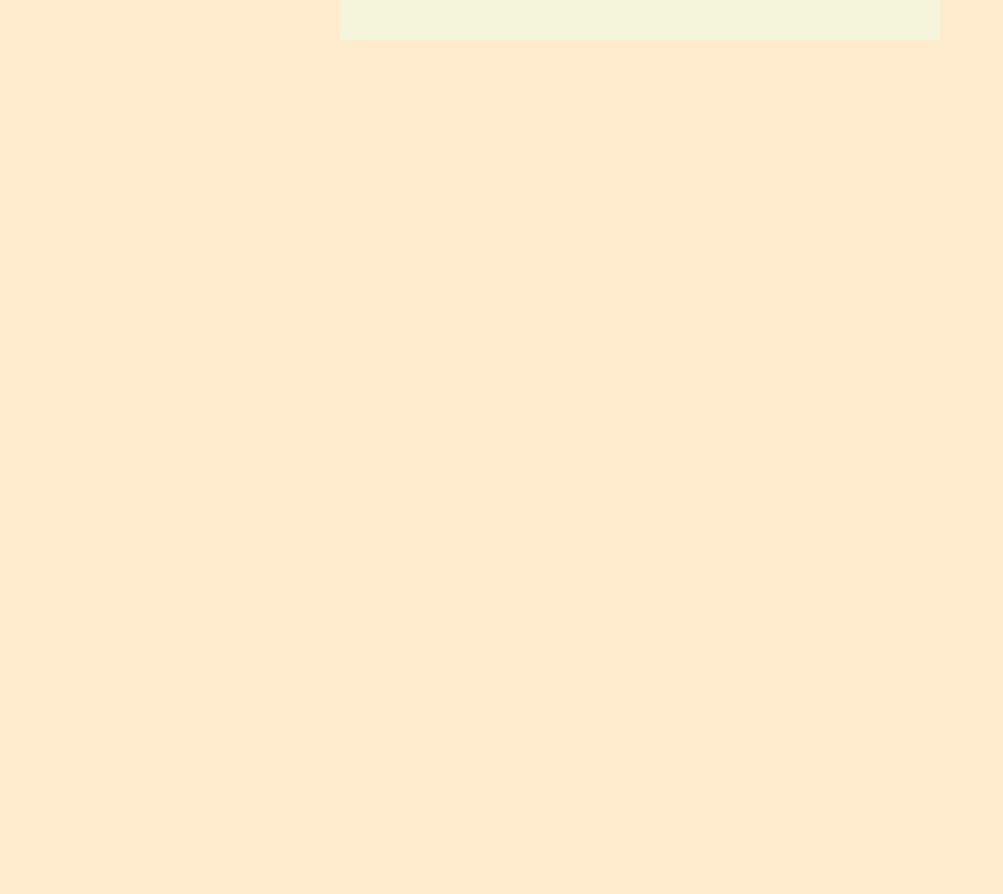
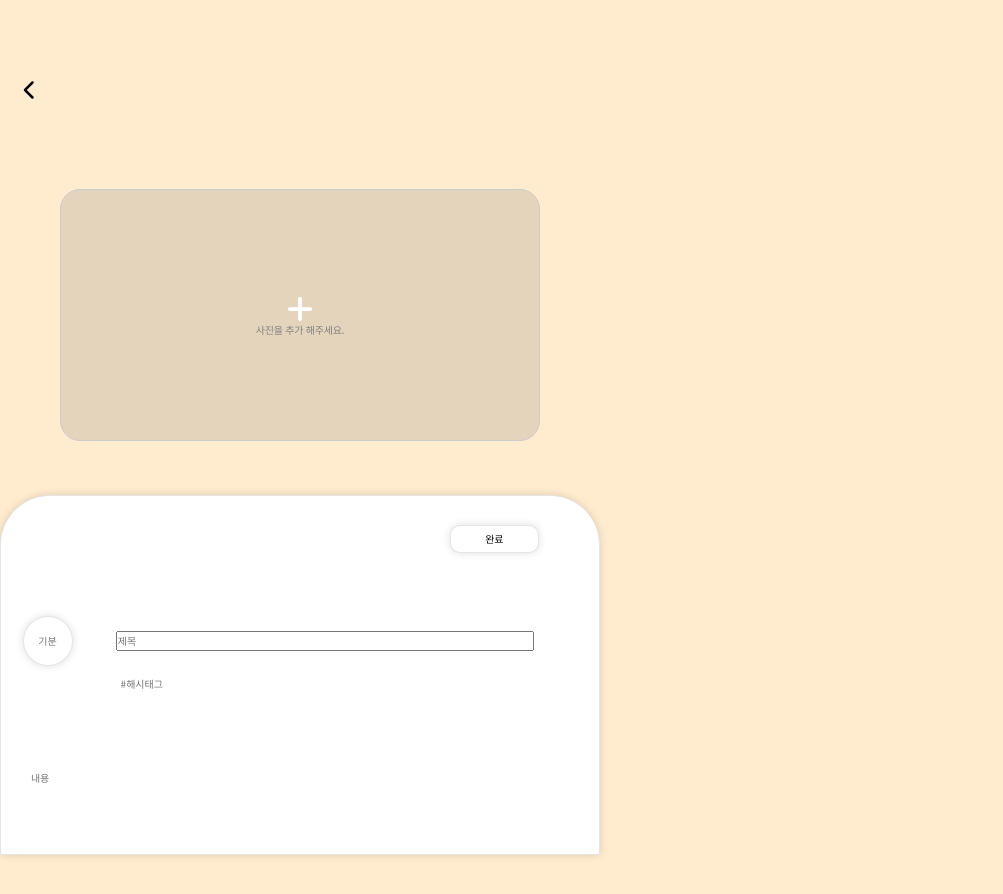
Before and after one commit to hakjaeson/date-app-client, a React (Create React App) app: page /createpage in a window 1280 px wide. Shown: the top 894 px of the page, without its empty margins (0-1003 px from the left). Before the commit the page ends 800 px from the top, so only its background shows below. Built offline with nearby package versions, Linux system fonts and the light colour scheme.

Commit message:
feat: 라우터 페이지구분

```diff
--- a/package.json
+++ b/package.json
@@ -14,6 +14,8 @@
     "eslint-config-prettier": "^9.1.0",
     "normalize.css": "^8.0.1",
     "react": "^18.2.0",
+    "react-beautiful-dnd": "^13.1.1",
+    "react-dnd": "^16.0.1",
     "react-dom": "^18.2.0",
     "react-draggable": "^4.4.6",
     "react-hook-form": "^7.48.2",
--- a/src/App.js
+++ b/src/App.js
@@ -1,12 +1,15 @@
 import { Route, Routes } from "react-router";
 import "../src/styles/common/App.css";
 
+import MainPage from "./pages/mainpage/MainPage";
+import CreatePage from "./pages/createpage/CreatePage";
 
 function App() {
   return (
-    <div className="App">
-
-    </div>
+    <Routes>
+      <Route path="/" element={<MainPage />} />
+      <Route path="/createpage" element={<CreatePage />} />
+    </Routes>
   );
 }
 
--- a/src/pages/createpage/CreatePage.js
+++ b/src/pages/createpage/CreatePage.js
@@ -7,6 +7,7 @@ import CreatePageForm from "./CreatePageForm";
 const Wrapper = styled.div`
   position: relative;
   width: 100%;
+  min-width: 320px;
   max-width: 600px;
   max-height: 900px;
   display: flex;
@@ -39,7 +40,7 @@ const CreatePageMain = styled.div`
   /* background-color: blue; */
   position: relative;
   width: 100%;
-  height: 90%;
+  height: 90vh;
 `;
 
 const CreatePage = () => {
--- a/src/pages/createpage/CreatePageForm.js
+++ b/src/pages/createpage/CreatePageForm.js
@@ -4,6 +4,7 @@ import React from "react";
 import { faPlus } from "@fortawesome/free-solid-svg-icons";
 import { FontAwesomeIcon } from "@fortawesome/react-fontawesome";
 import { useForm } from "react-hook-form";
+import FormDrag from "./FormDrag";
 
 const CreatePageFormTag = styled.form`
   position: relative;
@@ -44,74 +45,6 @@ const ImageButton = styled.div`
   border-radius: 20px;
 `;
 
-const FormContents = styled.div`
-  background-color: #fff;
-  position: relative;
-  display: flex;
-  flex-direction: column;
-  align-items: center;
-  width: 100%;
-  height: 50%;
-  gap: 10px;
-
-  border: 0.1rem solid rgba(0, 0, 0, 0.1);
-  box-shadow: 0 0 0.8rem rgba(0, 0, 0, 0.13);
-  border-radius: 50px 50px 0 0;
-`;
-
-const FormButton = styled.button`
-  position: absolute;
-  top: 8%;
-  right: 10%;
-  width: 15%;
-  height: 8%;
-  background-color: #fff;
-
-  border: 0.1rem solid rgba(0, 0, 0, 0.1);
-  box-shadow: 0 0 0.8rem rgba(0, 0, 0, 0.13);
-  border-radius: 10px;
-`;
-
-const FormTop = styled.div`
-  margin-top: 20%;
-  display: flex;
-  justify-content: space-around;
-  align-items: center;
-  width: 100%;
-`;
-
-const FormEmoji = styled.input`
-  width: 50px;
-  height: 50px;
-
-  border: 0.1rem solid rgba(0, 0, 0, 0.1);
-  box-shadow: 0 0 0.8rem rgba(0, 0, 0, 0.13);
-  border-radius: 50%;
-  text-align: center;
-`;
-
-const FormTitle = styled.input`
-  width: 70%;
-  height: 20px;
-  border: none;
-  outline: none;
-`;
-
-const FormHashTag = styled.input`
-  width: 60%;
-  height: 20px;
-  border: none;
-  outline: none;
-`;
-
-const FormContentInput = styled.input`
-  width: 90%;
-  height: 100%;
-
-  border: none;
-  outline: none;
-`;
-
 const CreatePageForm = () => {
   const {
     register,
@@ -123,10 +56,10 @@ const CreatePageForm = () => {
     console.log(data);
   };
   return (
-    <CreatePageFormTag>
+    <CreatePageFormTag onSubmit={handleSubmit(onValid)}>
       <ImageContainer>
         <ImageButton>
-          <ImageInput type="file" />
+          <ImageInput type="file" {...register("image")} />
           <FontAwesomeIcon
             icon={faPlus}
             style={{ width: 30, height: 30, color: "#fff" }}
@@ -134,28 +67,7 @@ const CreatePageForm = () => {
           사진을 추가 해주세요.
         </ImageButton>
       </ImageContainer>
-      <FormContents onSubmit={handleSubmit(onValid)}>
-        <FormButton>완료</FormButton>
-        <FormTop>
-          <FormEmoji {...register("emoji")} placeholder="기분" />
-          <FormTitle
-            {...register("title", {
-              required: "제목을 입력해주세요.",
-              minLength: 20,
-            })}
-            placeholder="제목"
-          />
-          <span>{errors?.title?.message}</span>
-        </FormTop>
-        <FormHashTag {...register("hashtag")} placeholder="#해시태그" />
-        <FormContentInput
-          {...register("content", {
-            required: "내용을 입력해주세요.",
-            minLength: 200,
-          })}
-          placeholder="내용"
-        />
-      </FormContents>
+      <FormDrag register={register} errors={errors} />
     </CreatePageFormTag>
   );
 };
--- /dev/null
+++ b/src/pages/createpage/FormDrag.js
@@ -0,0 +1,99 @@
+import styled from "@emotion/styled";
+import React, { useState } from "react";
+
+const FormContents = styled.div`
+  background-color: #fff;
+  position: relative;
+  display: flex;
+  flex-direction: column;
+  align-items: center;
+  width: 100%;
+  height: ${props => (props.height ? props.height : "450px")};
+  overflow: auto;
+  gap: 10px;
+
+  border: 0.1rem solid rgba(0, 0, 0, 0.1);
+  box-shadow: 0 0 0.8rem rgba(0, 0, 0, 0.13);
+  border-radius: 50px 50px 0 0;
+`;
+
+const FormButton = styled.button`
+  position: absolute;
+  top: 8%;
+  right: 10%;
+  width: 15%;
+  height: 8%;
+  background-color: #fff;
+
+  border: 0.1rem solid rgba(0, 0, 0, 0.1);
+  box-shadow: 0 0 0.8rem rgba(0, 0, 0, 0.13);
+  border-radius: 10px;
+`;
+
+const FormTop = styled.div`
+  margin-top: 20%;
+  display: flex;
+  justify-content: space-around;
+  align-items: center;
+  width: 100%;
+`;
+
+const FormEmoji = styled.input`
+  width: 50px;
+  height: 50px;
+
+  border: 0.1rem solid rgba(0, 0, 0, 0.1);
+  box-shadow: 0 0 0.8rem rgba(0, 0, 0, 0.13);
+  border-radius: 50%;
+  text-align: center;
+`;
+
+const FormTitle = styled.input`
+  width: 70%;
+  height: 20px;
+
+  outline: none;
+`;
+
+const FormHashTag = styled.input`
+  width: 60%;
+  height: 20px;
+  border: none;
+  outline: none;
+`;
+
+const FormContentInput = styled.input`
+  width: 90%;
+  height: 100%;
+
+  border: none;
+  outline: none;
+`;
+const FormDrag = ({ register, errors }) => {
+  const [height, setHeight] = useState("50%");
+
+  return (
+    <FormContents height={height}>
+      <FormButton type="submit">완료</FormButton>
+      <FormTop>
+        <FormEmoji {...register("emoji")} placeholder="기분" />
+        <FormTitle
+          {...register("title", {
+            required: "제목을 입력해주세요.",
+          })}
+          placeholder="제목"
+        />
+        <span>{errors?.title?.message}</span>
+      </FormTop>
+      <FormHashTag {...register("hashtag")} placeholder="#해시태그" />
+      <FormContentInput
+        {...register("content", {
+          required: "내용을 입력해주세요.",
+        })}
+        placeholder="내용"
+      />
+    </FormContents>
+  );
+};
+
+export default FormDrag;
```
Also changed, not shown: 1 other file (tests, documents, lock files or other folders).
